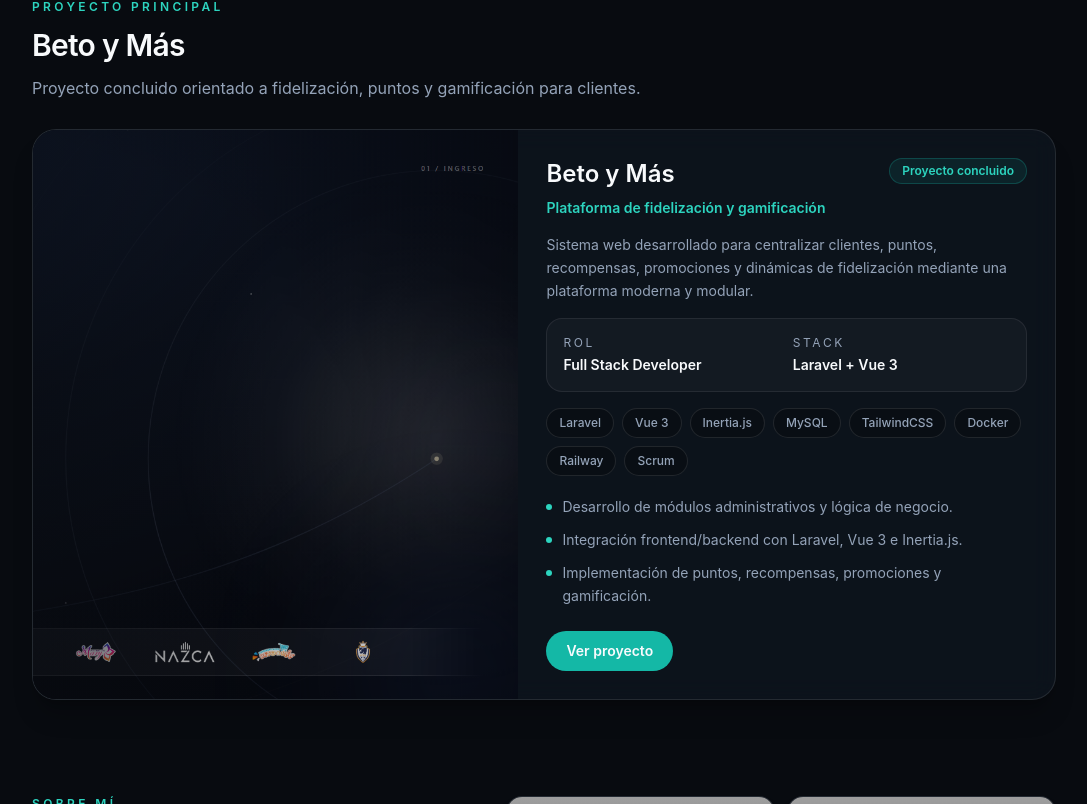
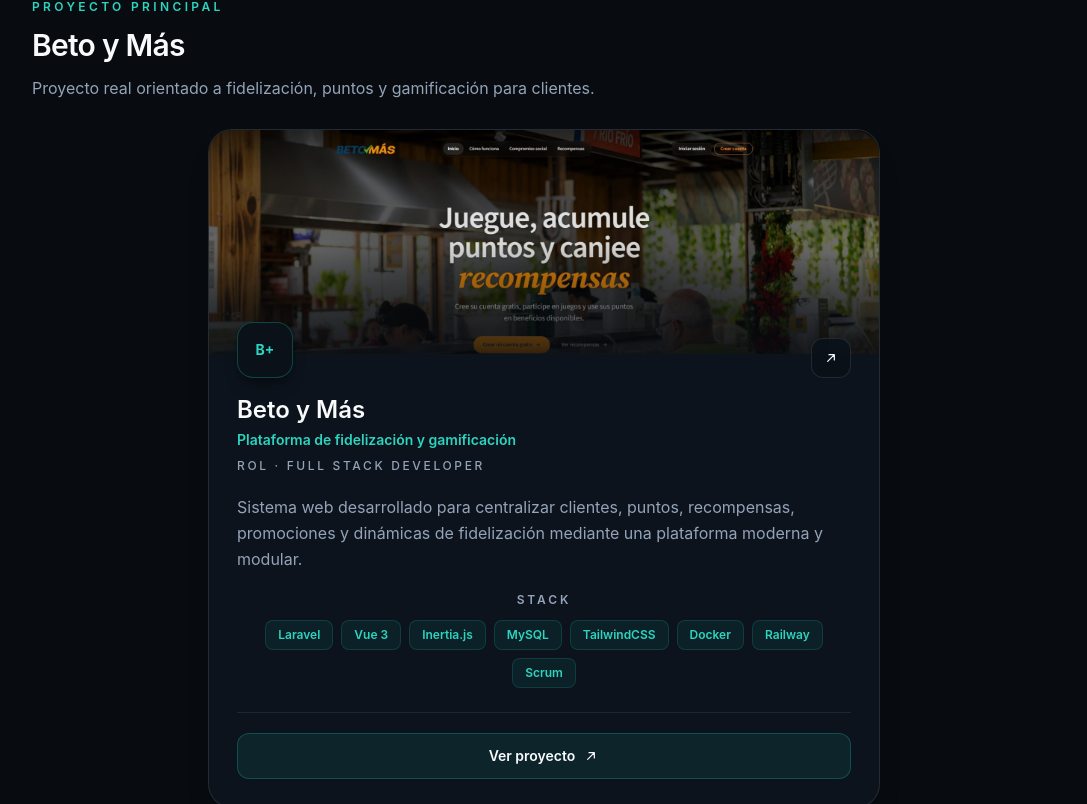
Before and after one commit to andyorozcoo/portfolio-andy-orozco, a Vue app: page / in a window 1280 px wide. Shown: the part 1496-2300 px from the top of the page, without its empty margins (96-1183 px from the left). Built offline with nearby package versions, Linux system fonts and the light colour scheme; grey boxes are pictures that could not be loaded.

Commit message:
Style: update image profile

```diff
--- a/src/views/HomeView.vue
+++ b/src/views/HomeView.vue
@@ -15,12 +15,6 @@
   'Docker',
   'Railway',
   'Scrum',
-]
-
-const responsibilities = [
-  'Desarrollo de módulos administrativos y lógica de negocio.',
-  'Integración frontend/backend con Laravel, Vue 3 e Inertia.js.',
-  'Implementación de puntos, recompensas, promociones y gamificación.',
 ]
 
 const aboutCards = [
@@ -44,7 +38,7 @@
 const credentialImageFailures = ref([])
 const activeCredentialId = ref(null)
 
-const projectImageSrc = `${import.meta.env.BASE_URL}images/projects/beto-preview.jpg`
+const projectImageSrc = `${import.meta.env.BASE_URL}images/projects/beto-showcase.jpg`
 const projectUrl = 'https://betoymas.com/'
 
 const activeCredential = computed(() => {
@@ -98,87 +92,91 @@
           <p class="text-xs font-semibold uppercase tracking-[0.28em] text-brand-magenta">Proyecto principal</p>
           <h2 class="mt-3 text-2xl font-semibold tracking-tight text-foreground sm:text-3xl">Beto y Más</h2>
           <p class="mt-3 text-sm leading-relaxed text-muted sm:text-base">
-            Proyecto concluido orientado a fidelización, puntos y gamificación para clientes.
+            Proyecto real orientado a fidelización, puntos y gamificación para clientes.
           </p>
         </MotionReveal>
 
         <MotionReveal
           as="article"
-          class="overflow-hidden rounded-3xl border border-white/10 bg-[#0f1720]/72 shadow-xl shadow-black/20 backdrop-blur-md"
+          class="mx-auto max-w-2xl overflow-hidden rounded-3xl border border-white/10 bg-[#0f1720]/78 shadow-xl shadow-black/20 backdrop-blur-md transition-all duration-300 hover:-translate-y-1 hover:border-brand-magenta/30"
         >
-          <div class="grid gap-0 lg:grid-cols-[0.95fr_1.05fr]">
-            <div class="relative min-h-56 overflow-hidden bg-space/70 sm:min-h-72 lg:min-h-full">
+          <div class="relative h-44 overflow-hidden bg-space/70 sm:h-56">
             <img
               v-if="!projectImageUnavailable"
               :src="projectImageSrc"
               alt="Vista previa de Beto y Más"
-                class="h-full min-h-56 w-full object-cover object-top sm:min-h-72 lg:min-h-full"
+              class="h-full w-full object-cover object-top transition-transform duration-700 hover:scale-[1.03]"
               loading="lazy"
               decoding="async"
               @error="projectImageUnavailable = true"
             />
-              <div v-else class="grid h-full min-h-56 place-items-center p-6 text-center sm:min-h-72">
+            <div v-else class="grid h-full place-items-center p-6 text-center">
               <div>
                 <p class="text-2xl font-semibold text-foreground">Beto y Más</p>
                 <p class="mt-2 text-sm text-muted">Plataforma de fidelización y gamificación</p>
               </div>
             </div>
-              <div class="absolute inset-0 bg-linear-to-t from-space/45 via-transparent to-transparent lg:bg-linear-to-r"></div>
+            <div class="absolute inset-0 bg-linear-to-t from-space/80 via-space/10 to-transparent"></div>
           </div>
 
-            <div class="p-5 sm:p-7">
-              <div class="flex flex-wrap items-start justify-between gap-3">
-                <div>
-                  <h3 class="text-2xl font-semibold text-foreground">Beto y Más</h3>
-                  <p class="mt-2 text-sm font-semibold text-brand-magenta">
-                    Plataforma de fidelización y gamificación
-                  </p>
+          <div class="relative px-5 pb-6 pt-0 sm:px-7 sm:pb-7">
+            <div class="-mt-8 flex items-end justify-between gap-4">
+              <div
+                class="grid size-14 place-items-center rounded-2xl border border-brand-violet/30 bg-[#0b1119] text-sm font-bold text-brand-magenta shadow-lg shadow-black/30"
+              >
+                B+
               </div>
-                <span class="rounded-full border border-brand-violet/25 bg-brand-violet/10 px-3 py-1 text-xs font-semibold text-brand-magenta">
-                  Proyecto concluido
-                </span>
-              </div>
-
-              <p class="mt-4 text-sm leading-relaxed text-muted">
-                Sistema web desarrollado para centralizar clientes, puntos, recompensas, promociones y dinámicas de
-                fidelización mediante una plataforma moderna y modular.
-              </p>
-
-              <div class="mt-4 grid gap-3 rounded-2xl border border-white/8 bg-white/3 p-4 sm:grid-cols-2">
-                <div>
-                  <p class="text-xs uppercase tracking-[0.22em] text-muted">Rol</p>
-                  <p class="mt-1 text-sm font-semibold text-foreground">Full Stack Developer</p>
-                </div>
-                <div>
-                  <p class="text-xs uppercase tracking-[0.22em] text-muted">Stack</p>
-                  <p class="mt-1 text-sm font-semibold text-foreground">Laravel + Vue 3</p>
-                </div>
-              </div>
-
-              <div class="mt-4 flex flex-wrap gap-2">
-                <span
-                  v-for="item in projectStack"
-                  :key="item"
-                  class="rounded-full border border-white/10 bg-space/55 px-3 py-1.5 text-xs font-medium text-muted"
-                >
-                  {{ item }}
-                </span>
-              </div>
-
-              <ul class="mt-5 space-y-2.5">
-                <li v-for="item in responsibilities" :key="item" class="flex gap-2.5 text-sm leading-relaxed text-muted">
-                  <span class="mt-2 size-1.5 shrink-0 rounded-full bg-brand-magenta"></span>
-                  <span>{{ item }}</span>
-                </li>
-              </ul>
 
               <a
                 :href="projectUrl"
                 target="_blank"
                 rel="noopener noreferrer"
-                class="mt-6 inline-flex items-center justify-center rounded-full bg-brand-violet px-5 py-2.5 text-sm font-semibold text-space transition-all duration-300 hover:-translate-y-0.5 hover:bg-brand-magenta focus-visible:outline-2 focus-visible:outline-offset-4 focus-visible:outline-brand-magenta"
+                aria-label="Abrir Beto y Más"
+                class="grid size-10 place-items-center rounded-xl border border-white/10 bg-[#0b1119]/90 text-muted transition-all duration-300 hover:border-brand-magenta/35 hover:text-brand-magenta"
+              >
+                <svg viewBox="0 0 24 24" class="size-4" fill="none" stroke="currentColor" stroke-width="1.8">
+                  <path stroke-linecap="round" stroke-linejoin="round" d="M7 17 17 7M9 7h8v8" />
+                </svg>
+              </a>
+            </div>
+
+            <div class="mt-4">
+              <h3 class="text-2xl font-semibold text-foreground">Beto y Más</h3>
+              <p class="mt-1 text-sm font-semibold text-brand-magenta">
+                Plataforma de fidelización y gamificación
+              </p>
+              <p class="mt-2 text-xs font-medium uppercase tracking-[0.22em] text-muted">Rol · Full Stack Developer</p>
+            </div>
+
+            <p class="mt-5 text-sm leading-relaxed text-muted sm:text-base">
+              Sistema web desarrollado para centralizar clientes, puntos, recompensas, promociones y dinámicas de
+              fidelización mediante una plataforma moderna y modular.
+            </p>
+
+            <div class="mt-5">
+              <p class="mb-3 text-center text-xs font-semibold uppercase tracking-[0.24em] text-muted">Stack</p>
+              <div class="flex flex-wrap justify-center gap-2">
+                <span
+                  v-for="item in projectStack"
+                  :key="item"
+                  class="rounded-lg border border-brand-violet/20 bg-brand-violet/8 px-3 py-1.5 text-xs font-semibold text-brand-magenta"
+                >
+                  {{ item }}
+                </span>
+              </div>
+            </div>
+
+            <div class="mt-6 border-t border-white/8 pt-5">
+              <a
+                :href="projectUrl"
+                target="_blank"
+                rel="noopener noreferrer"
+                class="inline-flex w-full items-center justify-center gap-2 rounded-xl border border-brand-violet/30 bg-brand-violet/10 px-5 py-3 text-sm font-semibold text-brand-magenta transition-all duration-300 hover:-translate-y-0.5 hover:border-brand-magenta/40 hover:bg-brand-violet/15 focus-visible:outline-2 focus-visible:outline-offset-4 focus-visible:outline-brand-magenta"
               >
                 Ver proyecto
+                <svg viewBox="0 0 24 24" class="size-4" fill="none" stroke="currentColor" stroke-width="1.8">
+                  <path stroke-linecap="round" stroke-linejoin="round" d="M7 17 17 7M9 7h8v8" />
+                </svg>
               </a>
             </div>
           </div>
```
Lines whose indentation alone changed are shown as unchanged.
